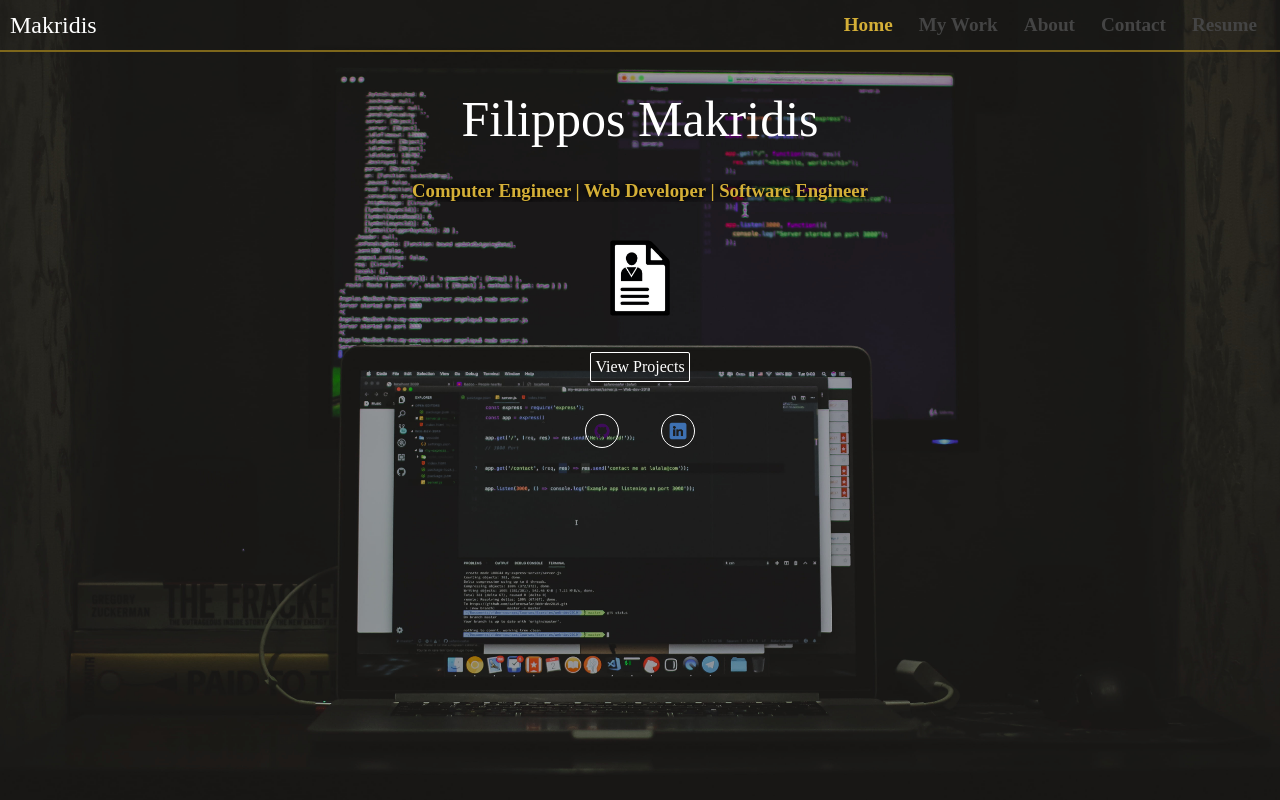
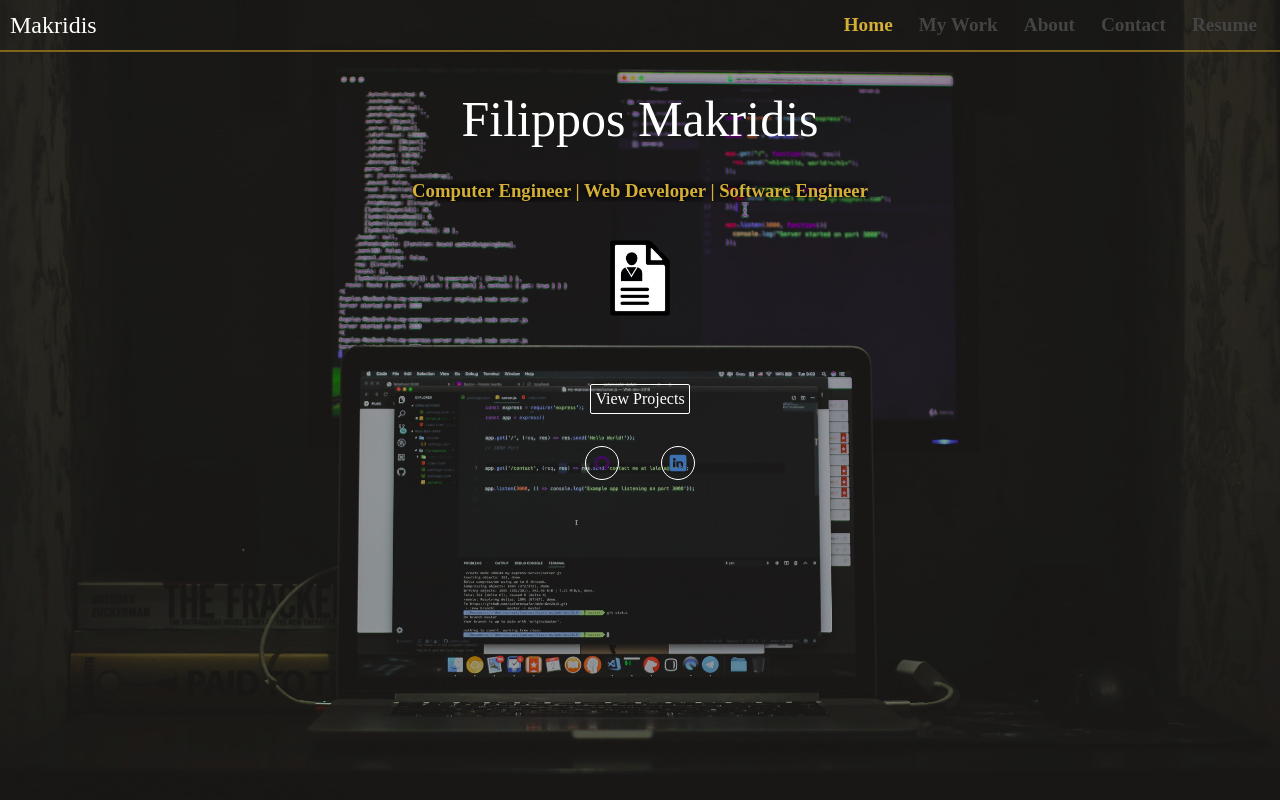
Before and after one commit to fmakrid/portfolio-site, a React (Create React App) app: page / in a window 1280 px wide. Built offline with nearby package versions, Linux system fonts and the light colour scheme.

Commit message:
BUGFIX-MAINTENANCE: Fixed issue with <a> tag appearing outside the button by using onClick instead. Minor visual adjustments.

```diff
--- a/src/assets/css/Home.css
+++ b/src/assets/css/Home.css
@@ -73,10 +73,28 @@ body {
   animation-duration: 2s;
 }
 
-#viewprojectsbutton{
-  margin: 0;
+#viewprojectsbutton {
   animation: fadeIn;
   animation-duration: 3s;
+  height: 30px;
+  width: auto;
+  background-color: #00000004;
+  color: #fff;
+  font-size: 1rem;
+  border: 1px solid #fff;
+  border-radius: 2px;
+  padding: 4px;
+  margin-top: 2rem;
+  display: inline-block;
+}
+
+#viewprojectsbutton a {
+  height: inherit;
+  width: inherit;
+  display: inline-block;
+  margin-top: 2rem;
+  padding: 0 auto;
+  box-sizing: content-box;
 }
 
 #smallbuttons a:hover {
--- a/src/assets/css/Navbar.css
+++ b/src/assets/css/Navbar.css
@@ -23,6 +23,7 @@
 }
 
 #navbuttons a {
+  display: inline;
   margin: 8px;
   padding: 5px;
   text-decoration: none;
@@ -33,13 +34,3 @@
 #navbuttons a.active {
   color: #d4af37;
 }
-
-#viewprojectsbutton {
-  background-color: #00000004;
-  color: #fff;
-  font-size: 1rem;
-  border: 1px solid #fff;
-  border-radius: 2px;
-  padding: 0.3rem;
-  margin-top: 2rem;
-}
--- a/src/pages/Home.js
+++ b/src/pages/Home.js
@@ -1,18 +1,20 @@
 import React from "react";
 import "../assets/css/Home.css";
-import { Link } from "react-router-dom";
+import { useNavigate } from "react-router-dom";
 import Smallbuttons from "../components/Smallbuttons";
 import ResumeButton from "../components/ResumeButton";
 
 const Home = () => {
+  let navigate = useNavigate();
   return (
     <div id="home">
       <h1 id="name">Filippos Makridis</h1>
       <h3 id="titles">Computer Engineer | Web Developer | Software Engineer</h3>
       <ResumeButton />
-      <Link to="/Projects">
-        <button id="viewprojectsbutton">View Projects</button>
-      </Link>
+      <button id="viewprojectsbutton" onClick={() => navigate("/Projects")}>
+        View Projects
+      </button>
+
       <Smallbuttons />
     </div>
   );
```
